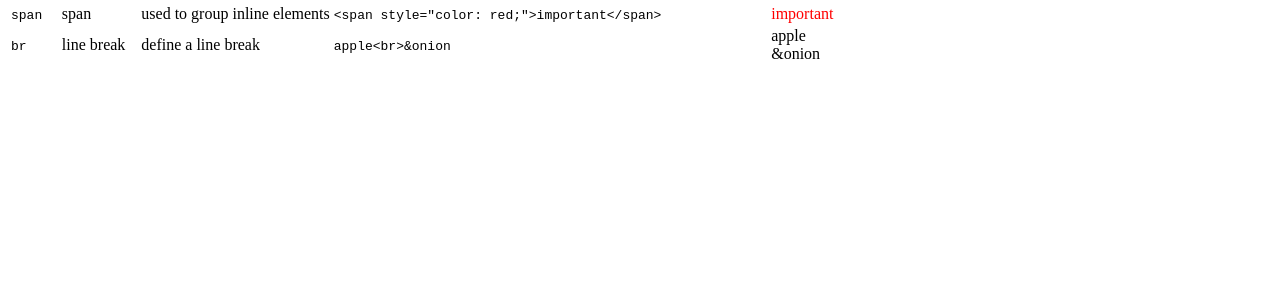
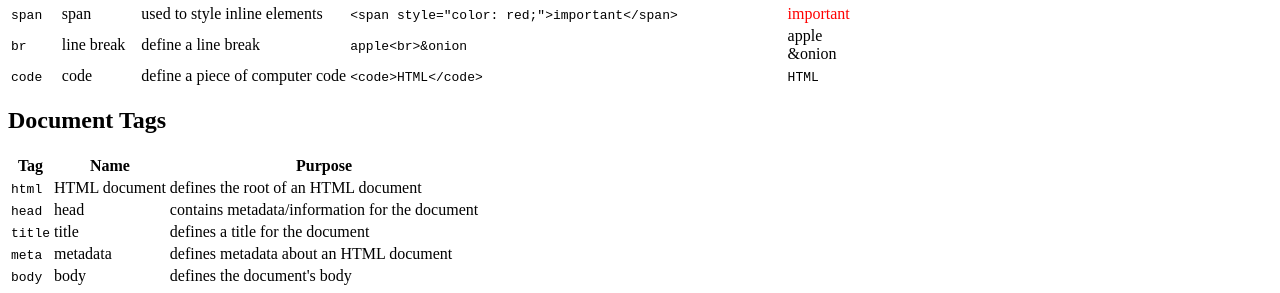
Before and after one commit to Michael-021/sample_website, a plain HTML site: page tags.html in a window 1280 px wide. Shown: the part 1171-1464 px from the top of the page. Before the commit the page ends 1245 px from the top, so only its background shows below. Drawn offline with Linux system fonts and the light colour scheme.

Commit message:
Refactor HTML structure and improve element descriptions in tags.html. Finish sample website

```diff
--- a/tags.html
+++ b/tags.html
@@ -5,10 +5,20 @@
     <title>Document</title>
   </head>
   <body>
-    <div style="text-align: right;">
-      <a href="index.html" style="text-decoration: none; color: #0066cc;">Home</a>
-      <a href="tags.html" style="margin: 0 0 0 10px; text-decoration: none; color: #0066cc;">HTML Tags</a>
-      <a href="moby_dick.html" style="margin: 0 0 0 10px; text-decoration: none; color: #0066cc;">Moby Dick</a>
+    <div style="text-align: right">
+      <a href="index.html" style="text-decoration: none; color: #0066cc"
+        >Home</a
+      >
+      <a
+        href="tags.html"
+        style="margin: 0 0 0 10px; text-decoration: none; color: #0066cc"
+        >HTML Tags</a
+      >
+      <a
+        href="moby_dick.html"
+        style="margin: 0 0 0 10px; text-decoration: none; color: #0066cc"
+        >Moby Dick</a
+      >
     </div>
     <h1>Important HTML tags</h1>
     <a href="https://www.flickr.com/photos/jdhancock/3814523970">
@@ -92,9 +102,11 @@
       <tr>
         <td><code>blockquote</code></td>
         <td>block quotation</td>
-        <td>used to indicate the quotation of a large section of text from another source</td>
+        <td>
+          used to indicate the quotation of a large section of text from another
+          source
+        </td>
       </tr>
-
     </table>
 
     <h2>Inline Elements</h2>
@@ -148,9 +160,11 @@
       <tr>
         <td><code>span</code></td>
         <td>span</td>
-          <td>used to group inline elements</td>
-          <td><code>&lt;span style="color: red;"&gt;important&lt;/span&gt;</code></td>
-          <td><span style="color: red;">important</span></td>
+        <td>used to style inline elements</td>
+        <td>
+          <code>&lt;span style="color: red;"&gt;important&lt;/span&gt;</code>
+        </td>
+        <td><span style="color: red">important</span></td>
       </tr>
       <tr>
         <td><code>br</code></td>
@@ -159,7 +173,47 @@
         <td><code>apple&lt;br&gt;&onion</code></td>
         <td>apple<br />&onion</td>
       </tr>
+      <tr>
+        <td><code>code</code></td>
+        <td>code</td>
+        <td>define a piece of computer code</td>
+        <td><code>&lt;code&gt;HTML&lt;/code&gt;</code></td>
+        <td><code>HTML</code></td>
+      </tr>
     </table>
+
+    <h2>Document Tags</h2>
+    <table>
+      <tr>
+        <th>Tag</th>
+        <th>Name</th>
+        <th>Purpose</th>
+      </tr>
+      <tr>
+        <td><code>html</code></td>
+        <td>HTML document</td>
+        <td>defines the root of an HTML document</td>
+      </tr>
+      <tr>
+        <td><code>head</code></td>
+        <td>head</td>
+        <td>contains metadata/information for the document</td>
+      </tr>
+      <tr>
+        <td><code>title</code></td>
+        <td>title</td>
+        <td>defines a title for the document</td>
+      </tr>
+      <tr>
+        <td><code>meta</code></td>
+        <td>metadata</td>
+        <td>defines metadata about an HTML document</td>
+      </tr>
+      <tr>
+        <td><code>body</code></td>
+        <td>body</td>
+        <td>defines the document's body</td>
+      </tr>
     </table>
   </body>
 </html>
```
Lines whose indentation alone changed are shown as unchanged.
